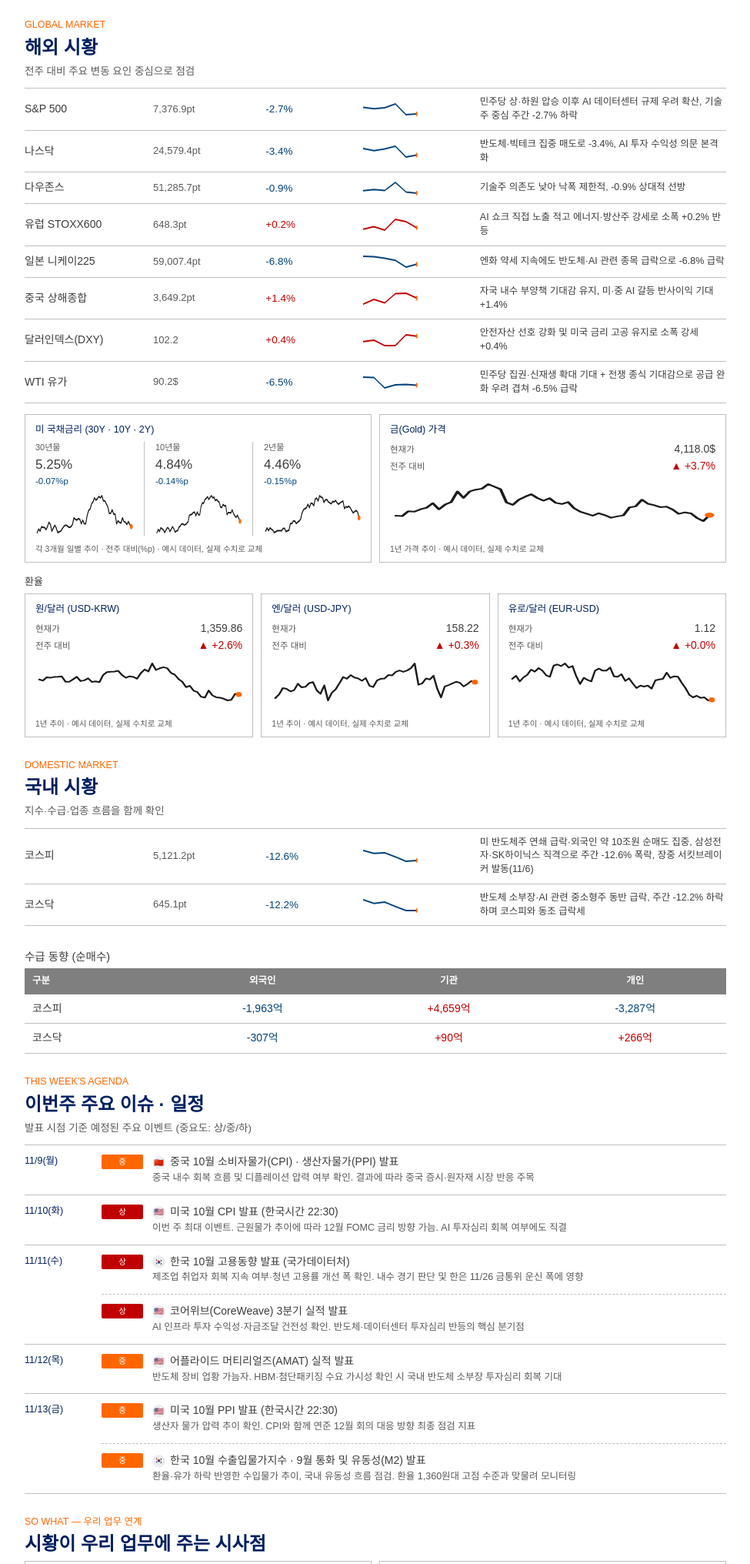
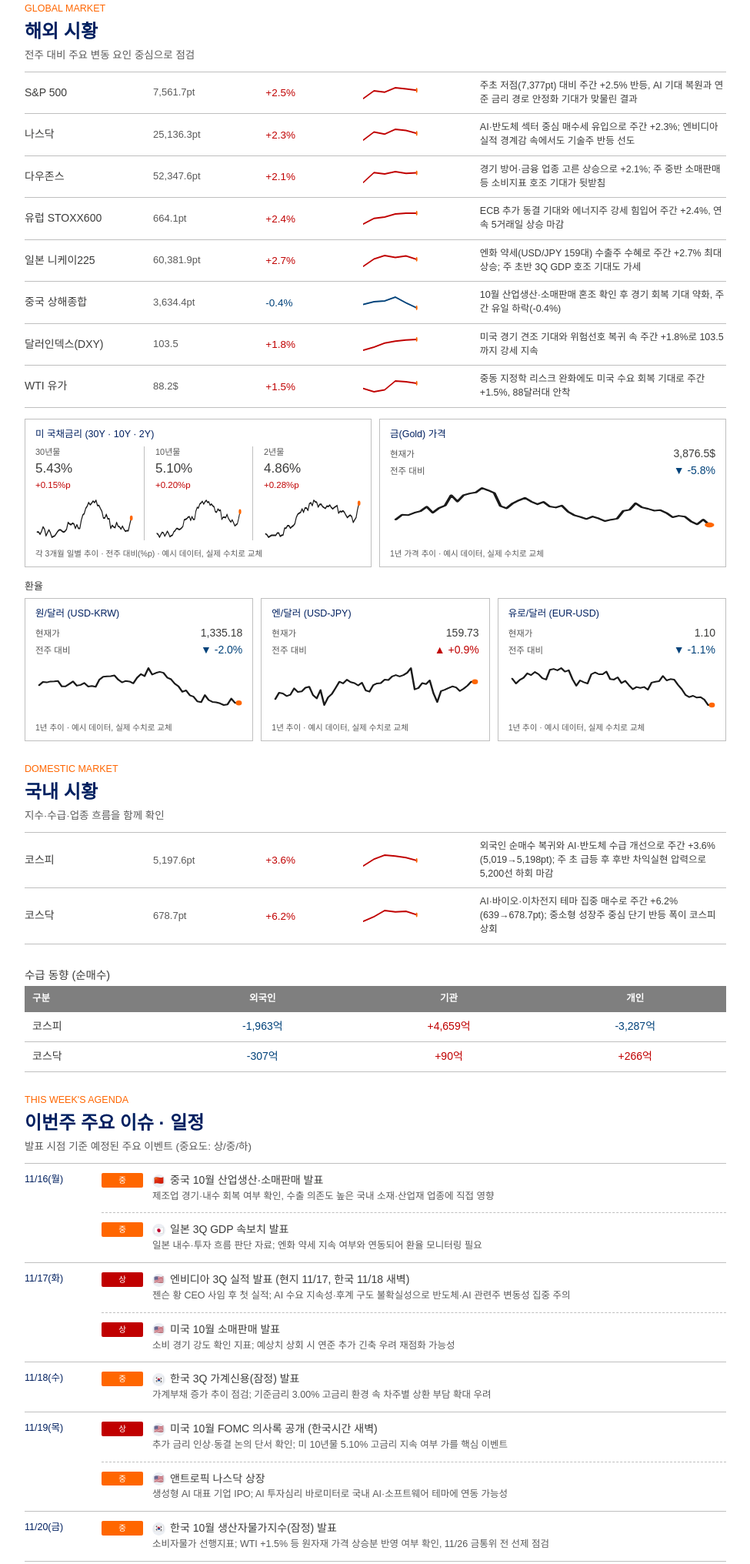
Before and after one commit to kjm5882/-PB-Weekly-Morning-Brief, a plain HTML site: page docs/index.html in a window 1280 px wide. Shown: the part 218-2250 px from the top of the page at 77% size, without its empty margins (152-1127 px from the left). Drawn offline with Linux system fonts and the light colour scheme.

Commit message:
chore: 시황 데이터 자동 갱신 2026-11-16 01:33 UTC

```diff
--- a/docs/index.html
+++ b/docs/index.html
@@ -315,73 +315,73 @@
 ===================================================================== */
 
 // [AUTO:WEEK_START] -- update_market_data.py가 실제 이번주 월~금 날짜로 자동 계산합니다.
-const WEEK_LABEL = "2026.11.09(월) ~ 11.13(금)";
+const WEEK_LABEL = "2026.11.16(월) ~ 11.20(금)";
 // [AUTO:WEEK_END]
-const REPORT_DATE = "기준 2026.11.09(Mon) 10:22 갱신"; // 데이터 수집 실패 시 예: "전일(08/08) 종가 기준"
+const REPORT_DATE = "기준 2026.11.16(Mon) 10:32 갱신"; // 데이터 수집 실패 시 예: "전일(08/08) 종가 기준"
 
 // [AI:HERO_START]
 const HERO = {
-  headline: "AI 규제 충격 + 외국인 대탈출, 코스피 -12.6% 역대급 하락",
-  sub: "미국 중간선거 '블루 쓰나미'발 AI·반도체 규제 우려가 국내 증시를 직격, 서킷브레이커까지 발동된 가운데 이번 주 미국 CPI·AI 기업 실적이 반등 여부를 가를 분수령"
+  headline: "글로벌 반등 속 AI 빅위크 진입, 국내도 동반 상승",
+  sub: "S&P500 +2.5%, 코스피 +3.6% 주간 반등…엔비디아 실적·FOMC 의사록이 이번 주 방향 가를 변수"
 };
 // [AI:HERO_END]
 
 const OVERSEAS_DESC = "전주 대비 주요 변동 요인 중심으로 점검";
 // [AUTO:OVERSEAS_START]
 const OVERSEAS = [
-  { name: "S&P 500", value: "7,376.9pt", chg: "▼ -2.7%", pct: -2.68, history: [7580,7541,7569,7689,7354,7377], comment: "민주당 상·하원 압승 이후 AI 데이터센터 규제 우려 확산, 기술주 중심 주간 -2.7% 하락" },
-  { name: "나스닥", value: "24,579.4pt", chg: "▼ -3.4%", pct: -3.37, history: [2.544e+04,2.516e+04,2.537e+04,2.574e+04,2.432e+04,2.458e+04], comment: "반도체·빅테크 집중 매도로 -3.4%, AI 투자 수익성 의문 본격화" },
-  { name: "다우존스", value: "51,285.7pt", chg: "▼ -0.9%", pct: -0.94, history: [5.177e+04,5.198e+04,5.179e+04,5.336e+04,5.152e+04,5.129e+04], comment: "기술주 의존도 낮아 낙폭 제한적, -0.9% 상대적 선방" },
-  { name: "유럽 STOXX600", value: "648.3pt", chg: "▲ +0.2%", pct: 0.24, history: [646.8,649.4,645.7,657.4,654.9,648.3], comment: "AI 쇼크 직접 노출 적고 에너지·방산주 강세로 소폭 +0.2% 반등" },
-  { name: "일본 니케이225", value: "59,007.4pt", chg: "▼ -6.8%", pct: -6.77, history: [6.329e+04,6.308e+04,6.219e+04,6.108e+04,5.743e+04,5.901e+04], comment: "엔화 약세 지속에도 반도체·AI 관련 종목 급락으로 -6.8% 급락" },
-  { name: "중국 상해종합", value: "3,649.2pt", chg: "▲ +1.4%", pct: 1.39, history: [3599,3638,3608,3686,3690,3649], comment: "자국 내수 부양책 기대감 유지, 미·중 AI 갈등 반사이익 기대 +1.4%" },
-  { name: "달러인덱스(DXY)", value: "102.2", chg: "▲ +0.4%", pct: 0.41, history: [101.8,101.9,101.5,101.5,102.3,102.2], comment: "안전자산 선호 강화 및 미국 금리 고공 유지로 소폭 강세 +0.4%" },
-  { name: "WTI 유가", value: "90.2$", chg: "▼ -6.5%", pct: -6.49, history: [96.46,96.09,88.12,90.52,90.83,90.2], comment: "민주당 집권·신재생 확대 기대 + 전쟁 종식 기대감으로 공급 완화 우려 겹쳐 -6.5% 급락" }
+  { name: "S&P 500", value: "7,561.7pt", chg: "▲ +2.5%", pct: 2.51, history: [7377,7550,7521,7619,7592,7562], comment: "주초 저점(7,377pt) 대비 주간 +2.5% 반등, AI 기대 복원과 연준 금리 경로 안정화 기대가 맞물린 결과" },
+  { name: "나스닥", value: "25,136.3pt", chg: "▲ +2.3%", pct: 2.27, history: [2.458e+04,2.525e+04,2.507e+04,2.547e+04,2.537e+04,2.514e+04], comment: "AI·반도체 섹터 중심 매수세 유입으로 주간 +2.3%; 엔비디아 실적 경계감 속에서도 기술주 반등 선도" },
+  { name: "다우존스", value: "52,347.6pt", chg: "▲ +2.1%", pct: 2.07, history: [5.129e+04,5.239e+04,5.223e+04,5.249e+04,5.23e+04,5.235e+04], comment: "경기 방어·금융 업종 고른 상승으로 +2.1%; 주 중반 소매판매 등 소비지표 호조 기대가 뒷받침" },
+  { name: "유럽 STOXX600", value: "664.1pt", chg: "▲ +2.4%", pct: 2.44, history: [648.3,656.5,658.3,663,664,664.1], comment: "ECB 추가 동결 기대와 에너지주 강세 힘입어 주간 +2.4%, 연속 5거래일 상승 마감" },
+  { name: "일본 니케이225", value: "60,381.9pt", chg: "▲ +2.7%", pct: 2.73, history: [5.878e+04,6.046e+04,6.125e+04,6.082e+04,6.114e+04,6.038e+04], comment: "엔화 약세(USD/JPY 159대) 수출주 수혜로 주간 +2.7% 최대 상승; 주 초반 3Q GDP 호조 기대도 가세" },
+  { name: "중국 상해종합", value: "3,634.4pt", chg: "▼ -0.4%", pct: -0.41, history: [3649,3661,3664,3681,3656,3634], comment: "10월 산업생산·소매판매 혼조 확인 후 경기 회복 기대 약화, 주간 유일 하락(-0.4%)" },
+  { name: "달러인덱스(DXY)", value: "103.5", chg: "▲ +1.8%", pct: 1.78, history: [101.7,102.2,102.9,103.2,103.4,103.5], comment: "미국 경기 견조 기대와 위험선호 복귀 속 주간 +1.8%로 103.5까지 강세 지속" },
+  { name: "WTI 유가", value: "88.2$", chg: "▲ +1.5%", pct: 1.52, history: [86.85,86.04,86.53,88.74,88.56,88.17], comment: "중동 지정학 리스크 완화에도 미국 수요 회복 기대로 주간 +1.5%, 88달러대 안착" }
 ];
 // [AUTO:OVERSEAS_END]
 
 /* ---- 금리 카드 (30Y·10Y·2Y, 각 3개월 일별 추이) ---- */
 // [AUTO:RATE_START]
 const RATE_CARD = {
-  y30: "5.25%",
-  y10: "4.84%",
-  y2: "4.46%",
-  chg30: "-0.07%p",
-  chg10: "-0.14%p",
-  chg2: "-0.15%p",
-  pct30: -0.07,
-  pct10: -0.14,
-  pct2: -0.15,
-  hist30: [5.17,5.22,5.19,5.25,5.24,5.24,5.21,5.25,5.31,5.28,5.19,5.23,5.27,5.23,5.17,5.18,5.19,5.22,5.25,5.27,5.27,5.25,5.24,5.25,5.28,5.37,5.35,5.34,5.36,5.35,5.29,5.34,5.29,5.29,5.4,5.47,5.49,5.56,5.59,5.64,5.61,5.63,5.66,5.64,5.67,5.6,5.6,5.56,5.52,5.43,5.43,5.48,5.42,5.42,5.29,5.33,5.31,5.3,5.37,5.32,5.31,5.28,5.32,5.28,5.25],
-  hist10: [4.63,4.69,4.65,4.72,4.7,4.68,4.63,4.68,4.72,4.71,4.65,4.69,4.74,4.7,4.64,4.66,4.67,4.73,4.75,4.79,4.79,4.77,4.78,4.8,4.83,4.95,4.96,4.97,5,5.01,4.94,5.01,4.96,4.96,5.11,5.18,5.17,5.24,5.26,5.29,5.24,5.28,5.31,5.27,5.28,5.22,5.24,5.21,5.19,5.1,5.09,5.15,5.12,5.13,4.96,5,5,4.99,5.05,4.98,4.94,4.91,4.95,4.9,4.84],
-  hist2: [4.18,4.25,4.19,4.25,4.22,4.2,4.15,4.17,4.19,4.19,4.19,4.19,4.24,4.24,4.17,4.19,4.2,4.34,4.34,4.39,4.39,4.34,4.37,4.39,4.43,4.56,4.63,4.65,4.67,4.74,4.67,4.76,4.76,4.71,4.85,4.87,4.81,4.92,4.89,4.88,4.78,4.83,4.84,4.79,4.77,4.75,4.8,4.79,4.82,4.77,4.74,4.77,4.79,4.81,4.65,4.69,4.68,4.7,4.67,4.61,4.56,4.59,4.61,4.58,4.46]
+  y30: "5.43%",
+  y10: "5.10%",
+  y2: "4.86%",
+  chg30: "+0.15%p",
+  chg10: "+0.20%p",
+  chg2: "+0.28%p",
+  pct30: 0.15,
+  pct10: 0.2,
+  pct2: 0.28,
+  hist30: [5.24,5.24,5.21,5.25,5.31,5.28,5.19,5.23,5.27,5.23,5.17,5.18,5.19,5.22,5.25,5.27,5.27,5.25,5.24,5.25,5.28,5.37,5.35,5.34,5.36,5.35,5.29,5.34,5.29,5.29,5.4,5.47,5.49,5.56,5.59,5.64,5.61,5.63,5.66,5.64,5.67,5.6,5.6,5.56,5.52,5.43,5.43,5.48,5.42,5.42,5.29,5.33,5.31,5.3,5.37,5.32,5.31,5.28,5.32,5.28,5.25,5.26,5.26,5.35,5.43],
+  hist10: [4.7,4.68,4.63,4.68,4.72,4.71,4.65,4.69,4.74,4.7,4.64,4.66,4.67,4.73,4.75,4.79,4.79,4.77,4.78,4.8,4.83,4.95,4.96,4.97,5,5.01,4.94,5.01,4.96,4.96,5.11,5.18,5.17,5.24,5.26,5.29,5.24,5.28,5.31,5.27,5.28,5.22,5.24,5.21,5.19,5.1,5.09,5.15,5.12,5.13,4.96,5,5,4.99,5.05,4.98,4.94,4.91,4.95,4.9,4.84,4.86,4.88,4.98,5.1],
+  hist2: [4.22,4.2,4.15,4.17,4.19,4.19,4.19,4.19,4.24,4.24,4.17,4.19,4.2,4.34,4.34,4.39,4.39,4.34,4.37,4.39,4.43,4.56,4.63,4.65,4.67,4.74,4.67,4.76,4.76,4.71,4.85,4.87,4.81,4.92,4.89,4.88,4.78,4.83,4.84,4.79,4.77,4.75,4.8,4.79,4.82,4.77,4.74,4.77,4.79,4.81,4.65,4.69,4.68,4.7,4.67,4.61,4.56,4.59,4.61,4.58,4.46,4.51,4.56,4.73,4.86]
 };
 // [AUTO:RATE_END]
 
 /* ---- 금(Gold) 카드 : 1년 주간 가격 곡선 (월봉이 아닌 주봉 — 급등락 스파이크가 뭉개지지 않도록) ---- */
 // [AUTO:GOLD_START]
 const GOLD_CARD = {
-  price: "4,118.0$",
-  chg: "▲ +3.7%",
-  pct: 3.74,
-  history: [4094,4080,4255,4243,4328,4387,4553,4330,4501,4595,4980,4745,4980,5046,5081,5248,5159,5062,4575,4492,4680,4787,4880,4741,4644,4731,4562,4523,4593,4365,4239,4173,4096,4187,4114,4019,4071,4107,4400,4437,4681,4530,4477,4409,4425,4321,4162,4216,4181,4008,3899,4118]
+  price: "3,876.5$",
+  chg: "▼ -5.8%",
+  pct: -5.78,
+  history: [4080,4255,4243,4328,4387,4553,4330,4501,4595,4980,4745,4980,5046,5081,5248,5159,5062,4575,4492,4680,4787,4880,4741,4644,4731,4562,4523,4593,4365,4239,4173,4096,4187,4114,4019,4071,4107,4400,4437,4681,4530,4477,4409,4425,4321,4162,4216,4181,4008,3899,4075,3876]
 };
 // [AUTO:GOLD_END]
 
 /* ---- 환율 카드 (원/달러 · 엔/달러 · 유로/달러) : 1년 주간 예시 곡선 ---- */
 // [AUTO:FX_START]
 const FX = [
-  { name: "원/달러 (USD-KRW)", value: "1,359.86", chg: "▲ +2.6%", pct: 2.59, history: [1455,1448,1469,1466,1472,1473,1475,1441,1441,1456,1472,1445,1450,1462,1440,1443,1438,1484,1502,1504,1506,1510,1483,1466,1475,1472,1460,1496,1519,1506,1557,1516,1526,1533,1527,1497,1486,1458,1441,1406,1415,1384,1375,1345,1340,1385,1354,1342,1339,1333,1322,1326,1363,1360] },
-  { name: "엔/달러 (USD-JPY)", value: "158.22", chg: "▲ +0.3%", pct: 0.34, history: [153.4,154.5,156.4,156.2,155.4,155.8,157.7,156.6,156.8,157.9,158.2,155.7,154.7,157.2,152.7,155,156,157.8,159.7,159.2,160.3,159.6,159.3,158.6,159.4,157.1,156.7,158.7,159.2,159.3,160.3,160.2,161.3,161.7,161.3,161.7,162.4,163.8,157.4,157.8,159.3,159,160.1,156.2,153.6,156.9,157.3,157.8,158.3,158,156.9,157.6,158.5,158.2] },
-  { name: "유로/달러 (EUR-USD)", value: "1.12", chg: "▲ +0.0%", pct: 0.02, history: [1.157,1.163,1.152,1.16,1.165,1.175,1.171,1.178,1.173,1.164,1.161,1.183,1.185,1.182,1.187,1.179,1.182,1.162,1.147,1.159,1.155,1.152,1.173,1.177,1.173,1.173,1.179,1.162,1.161,1.166,1.153,1.158,1.148,1.139,1.144,1.142,1.144,1.138,1.154,1.156,1.157,1.169,1.159,1.162,1.161,1.149,1.139,1.126,1.121,1.124,1.12,1.121,1.115,1.116] }
+  { name: "원/달러 (USD-KRW)", value: "1,335.18", chg: "▼ -2.0%", pct: -2.02, history: [1448,1469,1466,1472,1473,1475,1441,1441,1456,1472,1445,1450,1462,1440,1443,1438,1484,1502,1504,1506,1510,1483,1466,1475,1472,1460,1496,1519,1506,1557,1516,1526,1533,1527,1497,1486,1458,1441,1406,1415,1384,1375,1345,1340,1385,1354,1342,1339,1333,1322,1326,1363,1335,1335] },
+  { name: "엔/달러 (USD-JPY)", value: "159.73", chg: "▲ +0.9%", pct: 0.91, history: [154.5,156.4,156.2,155.4,155.8,157.7,156.6,156.8,157.9,158.2,155.7,154.7,157.2,152.7,155,156,157.8,159.7,159.2,160.3,159.6,159.3,158.6,159.4,157.1,156.7,158.7,159.2,159.3,160.3,160.2,161.3,161.7,161.3,161.7,162.4,163.8,157.4,157.8,159.3,159,160.1,156.2,153.6,156.9,157.3,157.8,158.3,158,156.9,157.6,158.5,159.7,159.7] },
+  { name: "유로/달러 (EUR-USD)", value: "1.10", chg: "▼ -1.1%", pct: -1.09, history: [1.163,1.152,1.16,1.165,1.175,1.171,1.178,1.173,1.164,1.161,1.183,1.185,1.182,1.187,1.179,1.182,1.162,1.147,1.159,1.155,1.152,1.173,1.177,1.173,1.173,1.179,1.162,1.161,1.166,1.153,1.158,1.148,1.139,1.144,1.142,1.144,1.138,1.154,1.156,1.157,1.169,1.159,1.162,1.161,1.149,1.139,1.126,1.121,1.124,1.12,1.121,1.115,1.103,1.103] }
 ];
 // [AUTO:FX_END]
 
 const DOMESTIC_DESC = "지수·수급·업종 흐름을 함께 확인";
 // [AUTO:DOMESTIC_START]
 const DOMESTIC_INDEX = [
-  { name: "코스피", value: "5,121.2pt", chg: "▼ -12.6%", pct: -12.59, history: [5859,5649,5684,5384,5060,5121], comment: "미 반도체주 연쇄 급락·외국인 약 10조원 순매도 집중, 삼성전자·SK하이닉스 직격으로 주간 -12.6% 폭락, 장중 서킷브레이커 발동(11/6)" },
-  { name: "코스닥", value: "645.1pt", chg: "▼ -12.2%", pct: -12.15, history: [734.4,704.4,715,678.4,644.3,645.1], comment: "반도체 소부장·AI 관련 중소형주 동반 급락, 주간 -12.2% 하락하며 코스피와 동조 급락세" }
+  { name: "코스피", value: "5,197.6pt", chg: "▲ +3.6%", pct: 3.56, history: [5019,5239,5375,5343,5291,5198], comment: "외국인 순매수 복귀와 AI·반도체 수급 개선으로 주간 +3.6%(5,019→5,198pt); 주 초 급등 후 후반 차익실현 압력으로 5,200선 하회 마감" },
+  { name: "코스닥", value: "678.7pt", chg: "▲ +6.2%", pct: 6.22, history: [639,667.6,705.1,696.5,699.7,678.7], comment: "AI·바이오·이차전지 테마 집중 매수로 주간 +6.2%(639→678.7pt); 중소형 성장주 중심 단기 반등 폭이 코스피 상회" }
 ];
 // [AUTO:DOMESTIC_END]
 
@@ -395,13 +395,14 @@ const FLOW = [
 // [AI:ISSUES_START]
 const ISSUES_DESC = "발표 시점 기준 예정된 주요 이벤트 (중요도: 상/중/하)";
 const ISSUES = [
-  { date: "11/9(월)", importance: "mid", flag: "🇨🇳", title: "중국 10월 소비자물가(CPI) · 생산자물가(PPI) 발표", desc: "중국 내수 회복 흐름 및 디플레이션 압력 여부 확인. 결과에 따라 중국 증시·원자재 시장 반응 주목" },
-  { date: "11/10(화)", importance: "high", flag: "🇺🇸", title: "미국 10월 CPI 발표 (한국시간 22:30)", desc: "이번 주 최대 이벤트. 근원물가 추이에 따라 12월 FOMC 금리 방향 가늠. AI 투자심리 회복 여부에도 직결" },
-  { date: "11/11(수)", importance: "high", flag: "🇰🇷", title: "한국 10월 고용동향 발표 (국가데이터처)", desc: "제조업 취업자 회복 지속 여부·청년 고용률 개선 폭 확인. 내수 경기 판단 및 한은 11/26 금통위 운신 폭에 영향" },
-  { date: "11/11(수)", importance: "high", flag: "🇺🇸", title: "코어위브(CoreWeave) 3분기 실적 발표", desc: "AI 인프라 투자 수익성·자금조달 건전성 확인. 반도체·데이터센터 투자심리 반등의 핵심 분기점" },
-  { date: "11/12(목)", importance: "mid", flag: "🇺🇸", title: "어플라이드 머티리얼즈(AMAT) 실적 발표", desc: "반도체 장비 업황 가늠자. HBM·첨단패키징 수요 가시성 확인 시 국내 반도체 소부장 투자심리 회복 기대" },
-  { date: "11/13(금)", importance: "mid", flag: "🇺🇸", title: "미국 10월 PPI 발표 (한국시간 22:30)", desc: "생산자 물가 압력 추이 확인. CPI와 함께 연준 12월 회의 대응 방향 최종 점검 지표" },
-  { date: "11/13(금)", importance: "mid", flag: "🇰🇷", title: "한국 10월 수출입물가지수 · 9월 통화 및 유동성(M2) 발표", desc: "환율·유가 하락 반영한 수입물가 추이, 국내 유동성 흐름 점검. 환율 1,360원대 고점 수준과 맞물려 모니터링" }
+  { date: "11/16(월)", importance: "mid", flag: "🇨🇳", title: "중국 10월 산업생산·소매판매 발표", desc: "제조업 경기·내수 회복 여부 확인, 수출 의존도 높은 국내 소재·산업재 업종에 직접 영향" },
+  { date: "11/16(월)", importance: "mid", flag: "🇯🇵", title: "일본 3Q GDP 속보치 발표", desc: "일본 내수·투자 흐름 판단 자료; 엔화 약세 지속 여부와 연동되어 환율 모니터링 필요" },
+  { date: "11/17(화)", importance: "high", flag: "🇺🇸", title: "엔비디아 3Q 실적 발표 (현지 11/17, 한국 11/18 새벽)", desc: "젠슨 황 CEO 사임 후 첫 실적; AI 수요 지속성·후계 구도 불확실성으로 반도체·AI 관련주 변동성 집중 주의" },
+  { date: "11/17(화)", importance: "high", flag: "🇺🇸", title: "미국 10월 소매판매 발표", desc: "소비 경기 강도 확인 지표; 예상치 상회 시 연준 추가 긴축 우려 재점화 가능성" },
+  { date: "11/18(수)", importance: "mid", flag: "🇰🇷", title: "한국 3Q 가계신용(잠정) 발표", desc: "가계부채 증가 추이 점검; 기준금리 3.00% 고금리 환경 속 차주별 상환 부담 확대 우려" },
+  { date: "11/19(목)", importance: "high", flag: "🇺🇸", title: "미국 10월 FOMC 의사록 공개 (한국시간 새벽)", desc: "추가 금리 인상·동결 논의 단서 확인; 미 10년물 5.10% 고금리 지속 여부 가를 핵심 이벤트" },
+  { date: "11/19(목)", importance: "mid", flag: "🇺🇸", title: "앤트로픽 나스닥 상장", desc: "생성형 AI 대표 기업 IPO; AI 투자심리 바로미터로 국내 AI·소프트웨어 테마에 연동 가능성" },
+  { date: "11/20(금)", importance: "mid", flag: "🇰🇷", title: "한국 10월 생산자물가지수(잠정) 발표", desc: "소비자물가 선행지표; WTI +1.5% 등 원자재 가격 상승분 반영 여부 확인, 11/26 금통위 전 선제 점검" }
 ];
 // [AI:ISSUES_END]
 
@@ -409,12 +410,12 @@ const ISSUES = [
 const IMPL_HEADLINE = "시황이 우리 업무에 주는 시사점";
 const IMPL_DESC = "다이렉트 고객 · 카이로스 멤버십 · 세일즈 포인트로 연결";
 const IMPLICATIONS = [
-  { cat: "리스크관리", text: "코스피 주간 -12.6% 폭락·서킷브레이커 발동 수준의 충격. 카이로스 멤버십 고객 중 반도체·AI 테마 집중 보유자의 미수·반대매매 위험 급증 가능성. 외국인 10조원 순매도 충격이 개인 고객 평가손실로 이어져 이탈 리스크 고조", action: "3대 일일 모니터링(반대매매·이탈·미수) 점검 주기 강화. 반도체 편중 고객 우선 아웃바운드 접촉 검토" },
-  { cat: "세일즈 기회", text: "증권가 '이익 하향 없는 가격 조정' 평가 → 과도 급락 후 반등 국면 진입 시 Best Selection 국내자문형랩 세일즈 타이밍. 유가 -6.5% 급락·금 +3.7% 상승으로 대안자산 분산 니즈 증가. WTI 하락 수혜 항공·운송 섹터 편입 랩도 대화 소재로 활용 가능", action: "11/10 CPI·11/11 코어위브 실적 확인 후 반등 신호 포착 시 자문형랩 소개 세미나 후속 마케팅 즉시 연계" },
-  { cat: "고객 커뮤니케이션", text: "다이렉트 고객 '코스피 왜 이렇게 떨어졌나' 문의 급증 예상. AI 규제 우려(미 중간선거 블루 쓰나미)·외국인 대규모 매도라는 수급 충격임을 명확히 안내 필요. 기업 이익 전망 하향 없는 가격 조정 성격임을 강조해 패닉 매도 방지", action: "앱 푸시·이메일로 '이번 급락의 원인과 성격' 선제 안내문 발송, 세미나 비정기 긴급편성 검토" },
-  { cat: "자산배분 시사점", text: "반도체 편중 포트폴리오 리스크 재확인. 금 +3.7% 강세·유럽 STOXX +0.2% 상대적 견조로 지역·자산군 분산 필요성 부각. 채권금리(10년 4.84%)는 여전히 고수준이나 유가 급락 시 인플레 완화 기대로 채권 비중 확대 검토 가능. VIP+·다이아몬드 고객 대상 Sage컨설팅팀 연계 리밸런싱 자문 제안", action: "반도체 과중 고객 → 대안자산(금·채권·글로벌 분산 랩) 비중 조정 자문 예약 안내 시행" }
+  { cat: "리스크관리", text: "코스닥 주간 +6.2%, 코스피 고점 대비 되돌림 반복 → 단기 급등 후 차익실현 변동성 재현 가능성. 미 국채 10년물 5.10% 고금리 지속 및 엔비디아 실적 불확실성(CEO 교체) 복합 작용", action: "카이로스 멤버십 반대매매·미수 모니터링 강화; 특히 반도체·AI 테마 집중 보유 고객 레버리지 현황 일일 점검 체계 유지" },
+  { cat: "세일즈 기회", text: "코스피 +3.6% 반등·달러인덱스 강세(+1.8%) 환경에서 국내외 분산형 자문랩 편입 명분 강화. 금(Gold) -5.8% 조정으로 금 비중 환매 후 랩 전환 고객 접점 발생 가능성", action: "Best Selection 국내자문형랩 세일즈 시 '변동성 장세 분산 효과' 포인트 강조; 금 조정 국면을 계기로 포트폴리오 리밸런싱 상담 예약 안내" },
+  { cat: "고객 커뮤니케이션", text: "코스닥 단기 급등(+6.2%)에 대한 '지금 들어가도 되나' 문의 급증 예상. 엔비디아 CEO 교체 이슈로 AI 반도체 관련주 불안 심리도 혼재. 원/달러 -2.0% 강세에 대한 해외투자 환차익 문의도 증가 가능성", action: "다이렉트 고객 대상 'AI 빅위크 주요 일정 안내' 푸시 발송; 단기 급등 후 변동성 국면 가능성 선제 안내, 오해 차단을 위한 엔비디아 CEO 교체 배경 설명 콘텐츠 준비" },
+  { cat: "자산배분 시사점", text: "미 국채 2년·10년·30년 모두 고금리(4.86~5.43%) 유지로 채권 듀레이션 연장 시기 미조정 권고. 원/달러 1,335원대 강세(전주比 -2.0%)로 해외자산 환헤지 비용 재점검 필요. 금 -5.8% 조정은 중장기 분할매수 관점의 비중 재검토 기회", action: "VIP+·다이아몬드 고객 대상 Sage컨설팅팀 연계 자산배분 점검 권고; 채권 듀레이션 단기 유지·금 비중 소폭 확대·AI 반도체 익스포저 모니터링을 중점 안건으로 상정" }
 ];
-const IMPL_HIGHLIGHT = "코스피 역대급 -12.6% 충격: 카이로스 모니터링 즉시 강화 + CPI·AI 실적 확인 후 자문형랩 반등 세일즈 타이밍 포착이 이번 주 최우선 과제";
+const IMPL_HIGHLIGHT = "코스닥 +6.2% 단기 급등·엔비디아 실적 불확실성 복합 → 카이로스 미수·반대매매 모니터링 최우선, AI 빅위크 고객 선제 커뮤니케이션 병행이 이번 주 핵심 과제";
 // [AI:IMPLICATIONS_END]
 
 /* ===================================================================== */
```
